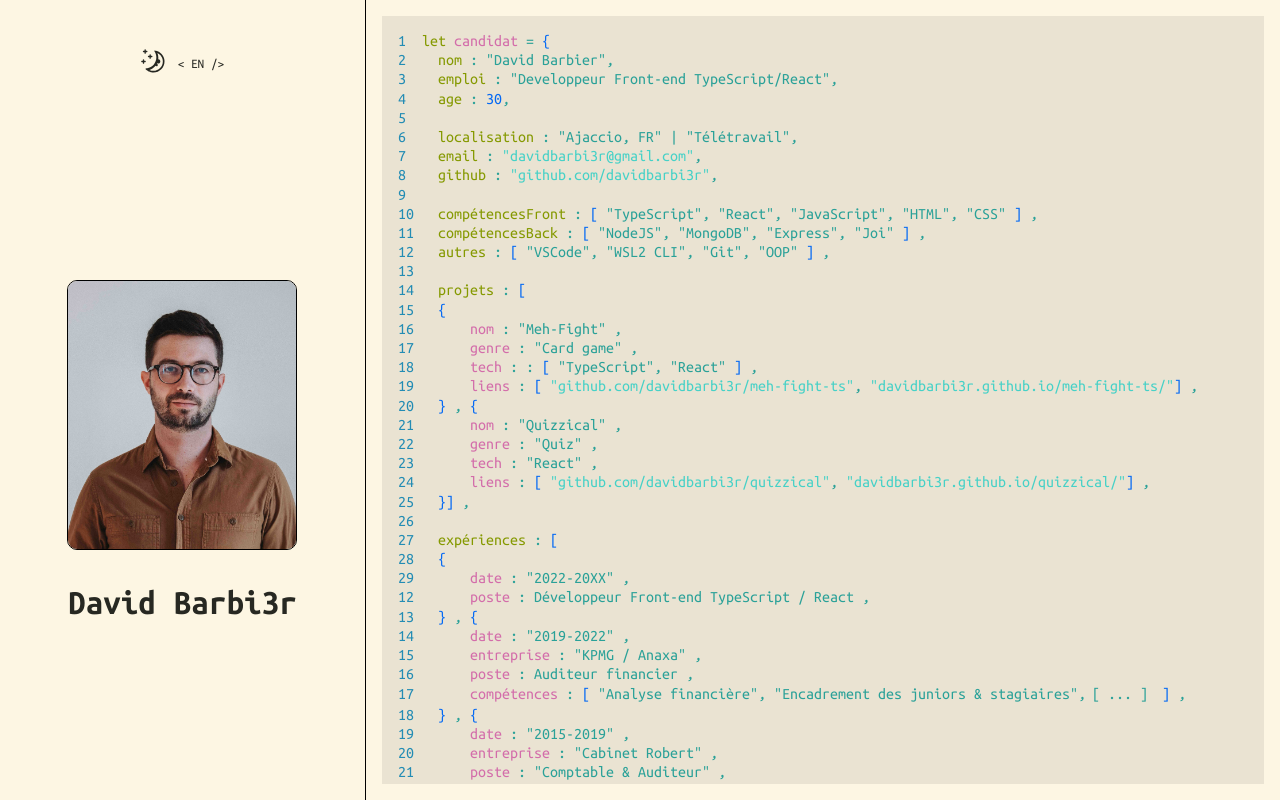
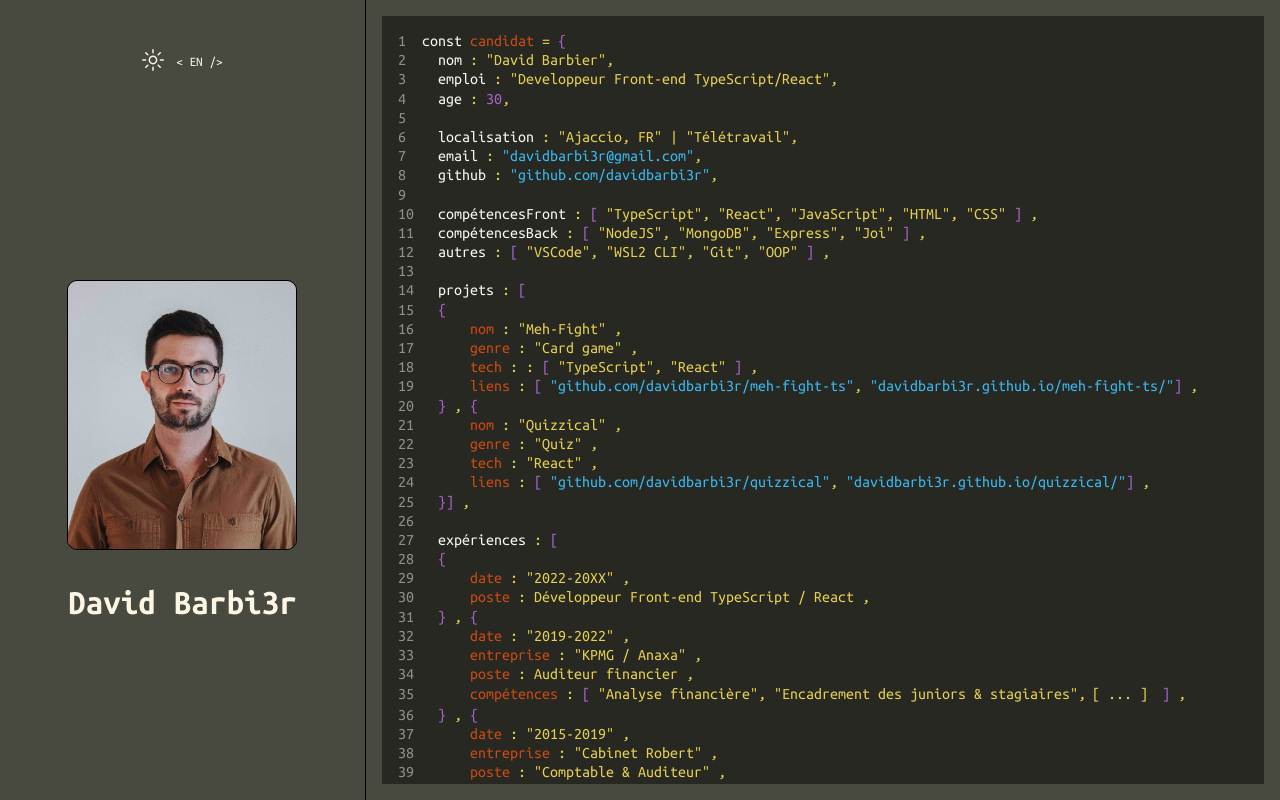
Before and after one commit to davidbarbi3r/cvdavidbarbi3r, a React (Vite) app: page / in a window 1280 px wide. Built offline with nearby package versions, Linux system fonts and the light colour scheme.

Commit message:
:construction: Completing profile

```diff
--- a/index.html
+++ b/index.html
@@ -2,7 +2,7 @@
 <html lang="en">
   <head>
     <meta charset="UTF-8" />
-    <link rel="icon" type="image/svg+xml" href="/vite.svg" />
+    <link rel="icon" type="image/svg+xml" href="/favicon.ico" />
     <meta name="viewport" content="width=device-width, initial-scale=1.0" />
     <link rel="preconnect" href="https://fonts.googleapis.com" />
     <link rel="preconnect" href="https://fonts.gstatic.com" crossorigin />
--- a/src/components/Code.tsx
+++ b/src/components/Code.tsx
@@ -16,7 +16,7 @@ export const Code = () => {
     width: "100%",
   });
 
-  let davidbarbier = {
+  const davidbarbier = {
     name: "David Barbier",
     job: "",
   };
@@ -33,11 +33,12 @@ export const Code = () => {
     scrollBehavior: "scroll",
     fontFamily: "Ubuntu Mono, monospace;",
     "@media(max-width: 850px)": {
-      overflowX: "clip",
+      overflowX: "scroll",
       scrollBehavior: "auto",
       height: "max-content",
       flexFlow: "nowrap",
       flexDirection: "column",
+      whiteSpace: "nowrap",
     },
   });
 
@@ -101,7 +102,7 @@ export const Code = () => {
       <StyledConsole>
         <StyledLine>
           <span className={span({ variant: "number" })}>1</span>
-          <span className={span({ variant: "key" })}>let</span>
+          <span className={span({ variant: "key" })}>const</span>
           <span className={span({ variant: "other" })}>
             {language === "FR" ? " candidat" : " applicant"}{" "}
           </span>{" "}
@@ -360,7 +361,7 @@ export const Code = () => {
           : <span className={span({ variant: "text" })}>"2022-20XX"</span> ,
         </StyledLine>
         <StyledLine>
-          <span className={span({ variant: "number" })}>12</span>
+          <span className={span({ variant: "number" })}>30</span>
           <span className={span({ variant: "other" })}>
             {"\u00a0\u00a0\u00a0\u00a0\u00a0"}
             {language === "FR" ? "poste" : "job"}
@@ -374,19 +375,19 @@ export const Code = () => {
           ,
         </StyledLine>
         <StyledLine>
-          <span className={span({ variant: "number" })}>13</span>
+          <span className={span({ variant: "number" })}>31</span>
           <span className={span({ variant: "curly" })}>{" } "}</span>,{" "}
           <span className={span({ variant: "curly" })}>{" { "}</span>
         </StyledLine>
         <StyledLine>
-          <span className={span({ variant: "number" })}>14</span>
+          <span className={span({ variant: "number" })}>32</span>
           <span className={span({ variant: "other" })}>
             {"\u00a0\u00a0\u00a0\u00a0\u00a0"}date
           </span>{" "}
           : <span className={span({ variant: "text" })}>"2019-2022"</span> ,
         </StyledLine>
         <StyledLine>
-          <span className={span({ variant: "number" })}>15</span>
+          <span className={span({ variant: "number" })}>33</span>
           <span className={span({ variant: "other" })}>
             {"\u00a0\u00a0\u00a0\u00a0\u00a0"}
             {language === "FR" ? "entreprise" : "firm"}
@@ -394,7 +395,7 @@ export const Code = () => {
           : <span className={span({ variant: "text" })}>"KPMG / Anaxa"</span> ,
         </StyledLine>
         <StyledLine>
-          <span className={span({ variant: "number" })}>16</span>
+          <span className={span({ variant: "number" })}>34</span>
           <span className={span({ variant: "other" })}>
             {"\u00a0\u00a0\u00a0\u00a0\u00a0"}
             {language === "FR" ? "poste" : "job"}
@@ -406,7 +407,7 @@ export const Code = () => {
           ,
         </StyledLine>
         <StyledLine>
-          <span className={span({ variant: "number" })}>17</span>
+          <span className={span({ variant: "number" })}>35</span>
           <span className={span({ variant: "other" })}>
             {"\u00a0\u00a0\u00a0\u00a0\u00a0"}
             {language === "FR" ? "compétences" : "skills"}
@@ -419,19 +420,19 @@ export const Code = () => {
           <span className={span({ variant: "curly" })}>{"] "}</span>,
         </StyledLine>
         <StyledLine>
-          <span className={span({ variant: "number" })}>18</span>
+          <span className={span({ variant: "number" })}>36</span>
           <span className={span({ variant: "curly" })}>{" } "}</span>,{" "}
           <span className={span({ variant: "curly" })}>{" { "}</span>
         </StyledLine>
         <StyledLine>
-          <span className={span({ variant: "number" })}>19</span>
+          <span className={span({ variant: "number" })}>37</span>
           <span className={span({ variant: "other" })}>
             {"\u00a0\u00a0\u00a0\u00a0\u00a0"}date
           </span>{" "}
           : <span className={span({ variant: "text" })}>"2015-2019"</span> ,
         </StyledLine>
         <StyledLine>
-          <span className={span({ variant: "number" })}>20</span>
+          <span className={span({ variant: "number" })}>38</span>
           <span className={span({ variant: "other" })}>
             {"\u00a0\u00a0\u00a0\u00a0\u00a0"}
             {language === "FR" ? "entreprise" : "firm"}
@@ -440,7 +441,7 @@ export const Code = () => {
           ,
         </StyledLine>
         <StyledLine>
-          <span className={span({ variant: "number" })}>21</span>
+          <span className={span({ variant: "number" })}>39</span>
           <span className={span({ variant: "other" })}>
             {"\u00a0\u00a0\u00a0\u00a0\u00a0"}
             {language === "FR" ? "poste" : "job"}
@@ -452,7 +453,7 @@ export const Code = () => {
           ,
         </StyledLine>
         <StyledLine>
-          <span className={span({ variant: "number" })}>22</span>
+          <span className={span({ variant: "number" })}>40</span>
           <span className={span({ variant: "other" })}>
             {"\u00a0\u00a0\u00a0\u00a0\u00a0"}
             {language === "FR" ? "compétences" : "skills"}
@@ -466,15 +467,30 @@ export const Code = () => {
           <span className={span({ variant: "curly" })}>{"] "}</span>,
         </StyledLine>
         <StyledLine>
-          <span className={span({ variant: "number" })}>23</span>
+          <span className={span({ variant: "number" })}>41</span>
           <span className={span({ variant: "curly" })}>{" }] "}</span>
           {","}
         </StyledLine>
         <StyledLine>
-          <span className={span({ variant: "number" })}>24</span>
+          <span className={span({ variant: "number" })}>42</span>
         </StyledLine>
         <StyledLine>
-          <span className={span({ variant: "number" })}>10</span>
+          <span className={span({ variant: "number" })}>43</span>
+          <span className={span({ variant: "key" })}>
+            {language === "FR" ? " passions " : " hobbies "}
+          </span>
+          {" : "}
+          <span className={span({ variant: "curly" })}>[ </span>
+          <span className={span({ variant: "text" })}>
+            {language === "FR"
+              ? '"Escalade", "VTT", "Blockchain", "Finance", "Photographie"'
+              : '"Climbing", "MTB", "Blockchain", "Finance", "Photography"'}
+          </span>
+          <span className={span({ variant: "curly" })}>{" ] "}</span>
+          {","}
+        </StyledLine>
+        <StyledLine>
+          <span className={span({ variant: "number" })}>44</span>
           <span className={span({ variant: "key" })}>
             {language === "FR" ? " réseaux " : " socials "}
           </span>
@@ -500,7 +516,7 @@ export const Code = () => {
           {","}
         </StyledLine>
         <StyledLine>
-          <span className={span({ variant: "number" })}>23</span>
+          <span className={span({ variant: "number" })}>45</span>
           <span className={span({ variant: "curly" })}>{"} "}</span>
         </StyledLine>
       </StyledConsole>
--- a/src/hooks/Context.tsx
+++ b/src/hooks/Context.tsx
@@ -20,11 +20,10 @@ const ThemeContext = createContext<IThemeContext>({} as IThemeContext);
 const LanguageContext = createContext<ILanguageContext>({} as ILanguageContext);
 
 const ThemeContextProvider = (props: ContextProviderProps) => {
-  const [theme, setTheme] = useState(true);
+  const [theme, setTheme] = useState(false);
 
   function toggleTheme() {
     setTheme((prev) => !prev);
-    console.log(theme);
   }
 
   return (
--- a/src/styles/colorTheme.ts
+++ b/src/styles/colorTheme.ts
@@ -7,7 +7,7 @@ export const colorTheme = {
     text: "#2AA198",
     link: "#46D1C7",
     title: "#272822",
-    console: "#EAE3D2",
+    console: "white",
     other: "#D36DAA"
   },
   dark: {
```
Also changed, not shown: public/favicon.png (added), 1 other file (tests, documents, lock files or other folders).
